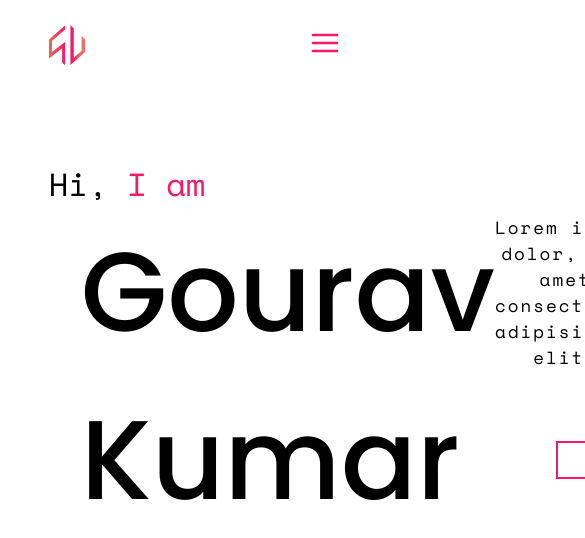
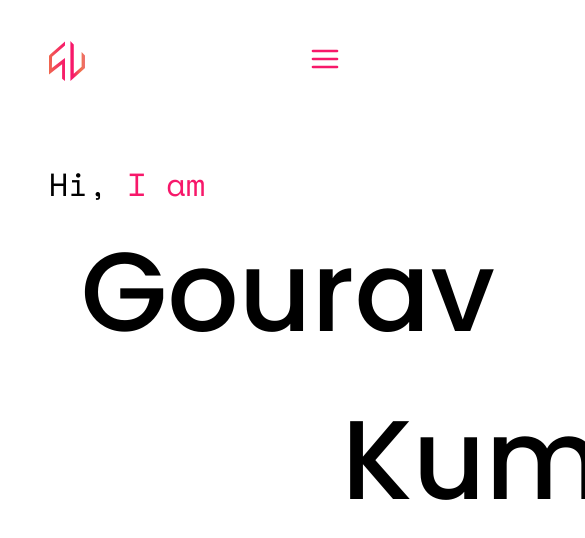
Before and after one commit to gvirus21/portfolio-v2, a React (Create React App) app: page / in a window 390 px wide. Shown: the top 538 px of the page, 585 px wide, since content can reach past the window. Built offline with nearby package versions, Linux system fonts and the light colour scheme.

Commit message:
rearranged herosection's scss structure so that it can be made responsive

```diff
--- a/src/App.css
+++ b/src/App.css
@@ -29,7 +29,7 @@ body {
   left: 0;
 }
 .nav__horse--container {
-  height: 6em;
+  height: 8em;
   width: 75%;
   margin: 0 auto;
   display: flex;
@@ -50,7 +50,7 @@ body {
   list-style: none;
 }
 
-@media screen and (max-width: 700px) {
+@media screen and (max-width: 800px) {
   .menu-icon {
     font-size: 2em;
     display: block;
@@ -78,38 +78,43 @@ body {
 }
 .herosection__info--container {
   display: flex;
-  flex-direction: column;
+  justify-content: space-between;
+  flex-direction: row;
+  align-items: center;
   margin: 0 2em;
 }
-.herosection__info--container-upper {
+.herosection__info--container-name {
   display: flex;
+  flex-direction: column;
   justify-content: space-between;
   align-items: center;
 }
-.herosection__info--container-upper h1 {
+.herosection__info--container-name .h1_name {
   font-size: 7rem;
   font-weight: 500;
   width: 40rem;
 }
-.herosection__info--container-upper p {
+.herosection__info--container-name .h1_title {
+  font-size: 7rem;
+  font-weight: 500;
+  width: 40rem;
+  text-align: right;
+}
+.herosection__info--container-info {
+  display: flex;
+  height: 15em;
+  flex-direction: column;
+  justify-content: space-between;
+  align-items: center;
+}
+.herosection__info--container-info p {
   font-family: "space mono";
   font-size: 1.1rem;
   letter-spacing: 2px;
   text-align: center;
   width: 20em;
 }
-.herosection__info--container-lower {
-  display: flex;
-  justify-content: space-between;
-  align-items: center;
-}
-.herosection__info--container-lower h1 {
-  font-size: 7rem;
-  font-weight: 500;
-  width: 40rem;
-  text-align: right;
-}
-.herosection__info--container-lower a {
+.herosection__info--container-info a {
   font-size: 1rem;
   font-family: "space mono";
   text-align: center;
--- a/src/components/HeroSection.jsx
+++ b/src/components/HeroSection.jsx
@@ -9,12 +9,14 @@ const HeroSection = () => {
         </h2>
       </div>
       <div className="herosection__info--container">
-        <div className="herosection__info--container-upper">
-          <h1>Gourav</h1>
+        <div className="herosection__info--container-name">
+          <h1 className="h1_name">Gourav</h1>
+          <h1 className="h1_title">Kumar</h1>
+          {/* <p>Lorem ipsum dolor, sit amet consectetur adipisicing elit.</p> */}
+        </div>
+        <div className="herosection__info--container-info">
+          {/* <h1>Kumar</h1> */}
           <p>Lorem ipsum dolor, sit amet consectetur adipisicing elit.</p>
-        </div>
-        <div className="herosection__info--container-lower">
-          <h1>Kumar</h1>
           <a href="#">Know more </a>
         </div>
       </div>
--- a/src/sass/components/_heroSection.scss
+++ b/src/sass/components/_heroSection.scss
@@ -21,19 +21,37 @@
 
   &__info--container {
     display: flex;
-    flex-direction: column;
+    justify-content: space-between;
+    flex-direction: row;
+    align-items: center;
     margin: 0 2em;
 
-    &-upper {
+    &-name {
       display: flex;
+      flex-direction: column;
       justify-content: space-between;
       align-items: center;
 
-      h1 {
+      .h1_name {
         font-size: 7rem;
         font-weight: 500;
         width: 40rem;
       }
+
+      .h1_title {
+        font-size: 7rem;
+        font-weight: 500;
+        width: 40rem;
+        text-align: right;
+      }
+    }
+    &-info {
+      display: flex;
+      height: 15em;
+      flex-direction: column;
+      justify-content: space-between;
+      align-items: center;
+
       p {
         font-family: "space mono";
         font-size: 1.1rem;
@@ -41,18 +59,7 @@
         text-align: center;
         width: 20em;
       }
-    }
-    &-lower {
-      display: flex;
-      justify-content: space-between;
-      align-items: center;
 
-      h1 {
-        font-size: 7rem;
-        font-weight: 500;
-        width: 40rem;
-        text-align: right;
-      }
       a {
         font-size: 1rem;
         font-family: "space mono";
@@ -67,3 +74,6 @@
     }
   }
 }
+
+@media screen and (max-width: 800px) {
+}
--- a/src/sass/components/_navbar.scss
+++ b/src/sass/components/_navbar.scss
@@ -18,7 +18,7 @@
   }
 
   &__horse--container {
-    height: 6em;
+    height: 8em;
     width: 75%;
     margin: 0 auto;
     display: flex;
@@ -41,7 +41,11 @@
   }
 }
 
-@media screen and (max-width: 700px) {
+@media screen and (max-width: 800px) {
+  // .nav__horse--container {
+  //   height: 8em;
+  // }
+
   .menu-icon {
     font-size: 2em;
     display: block;
```
Also changed, not shown: 1 other file (tests, documents, lock files or other folders).
